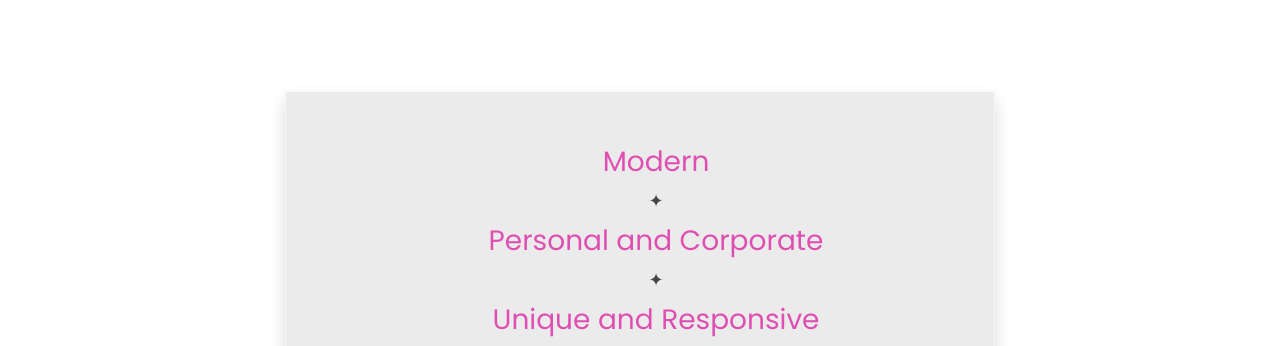
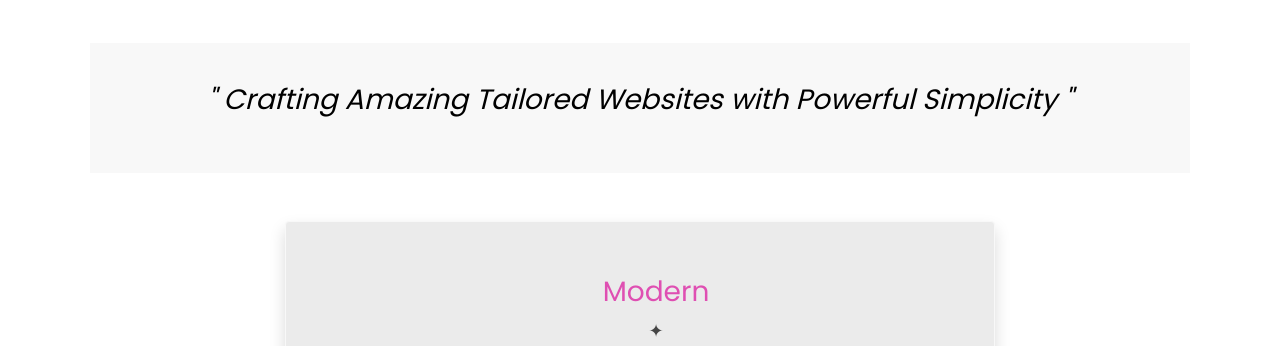
Before and after one commit to CelineMsn/Portfolio-CelineM, a plain HTML site: page index.html in a window 1280 px wide. Shown: the part 727-1073 px from the top of the page. Drawn offline with nearby package versions, Linux system fonts and the light colour scheme.

Commit message:
index added slogan

```diff
--- a/index.html
+++ b/index.html
@@ -106,8 +106,12 @@
    <hr class="mt-5 pt-1" />
       </div>
 
-
-
+<!-- SLOGAN -->
+    <div class="content-container text-center pb-5">
+      <div class="section">
+        <h3> <i>" Crafting Amazing Tailored Websites with Powerful Simplicity " </i> </h3>
+      </div>
+    </div>
 
 <!-- WHAT I CAN OFFER - SERVICES-->
       <div class="pt-5 pb-5">
```
